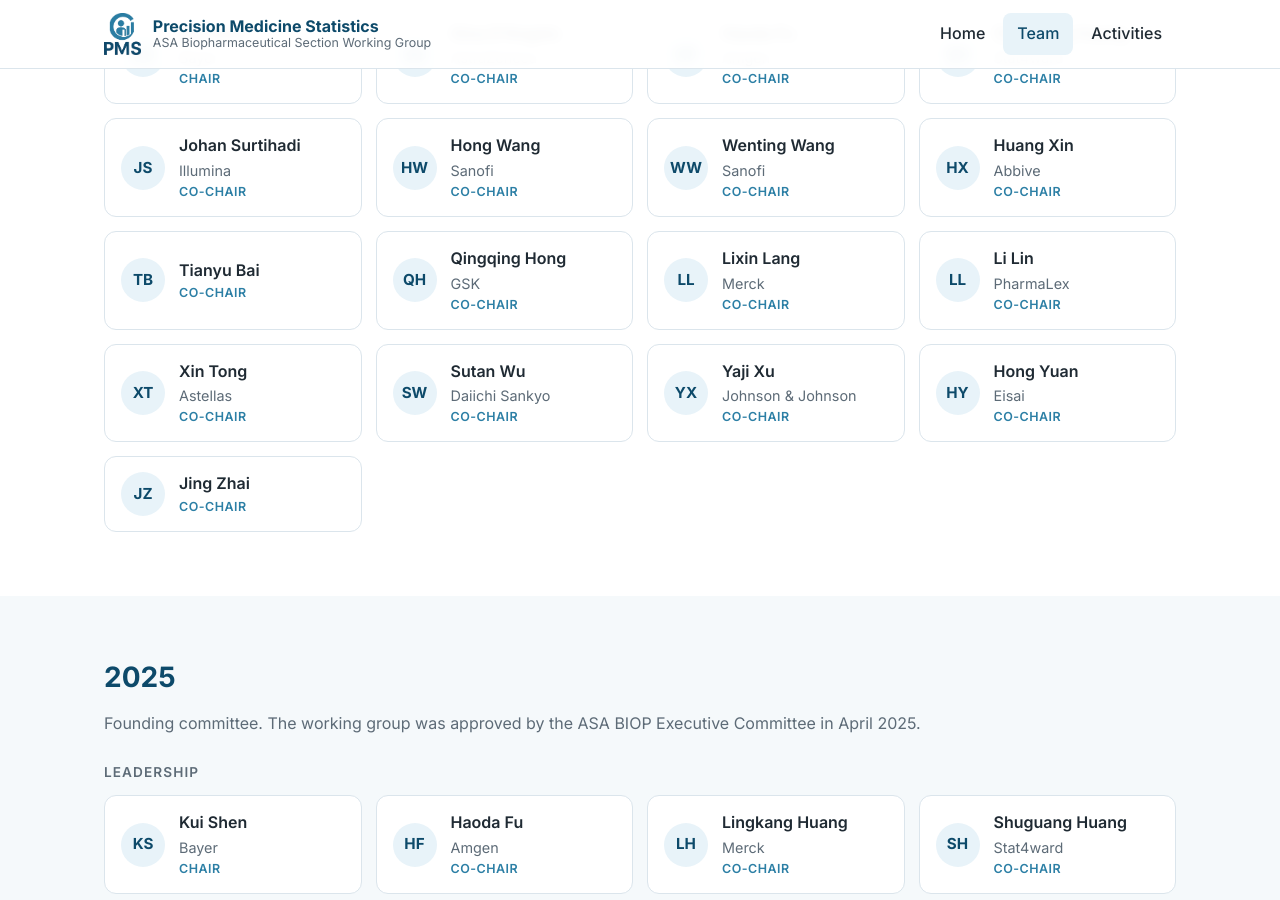
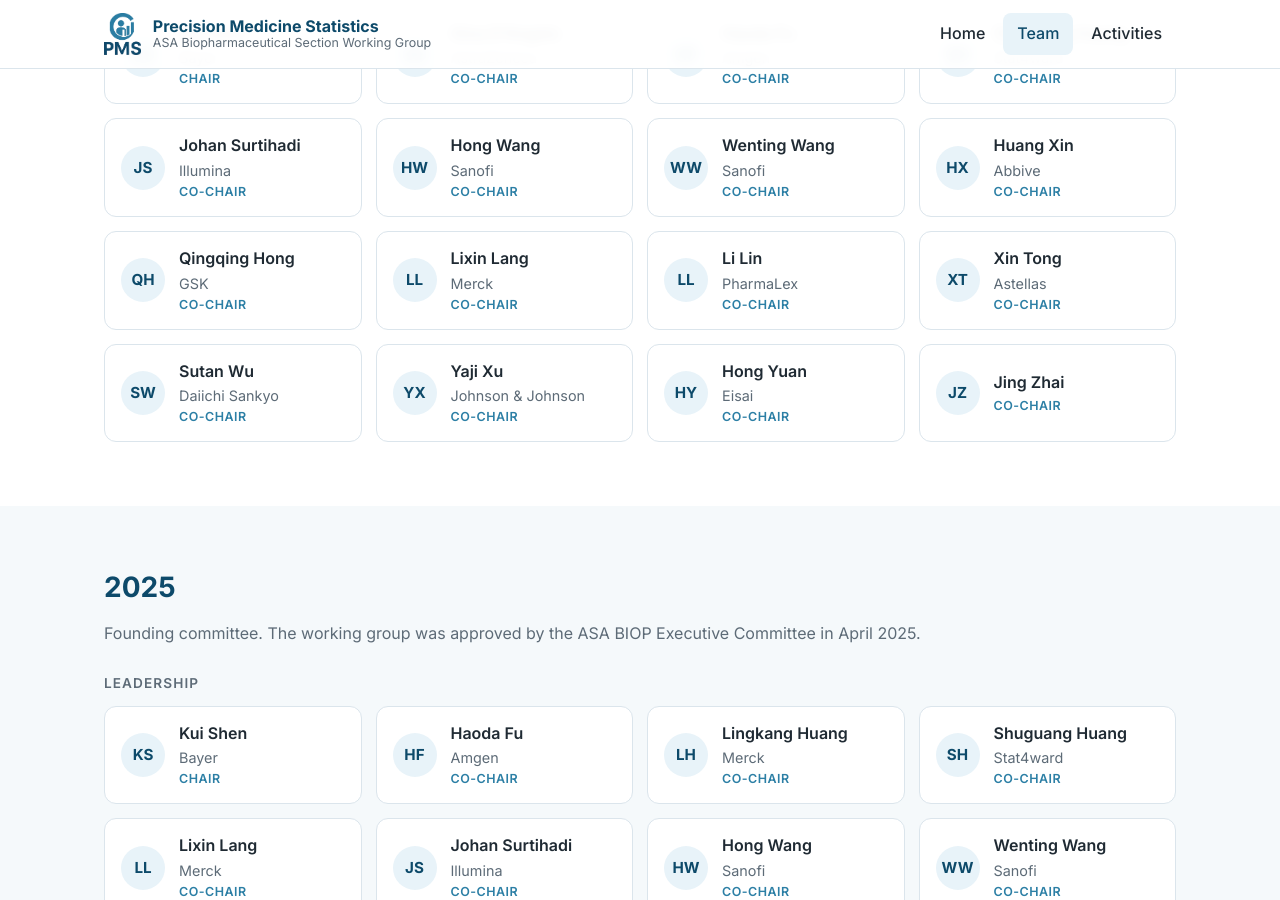
Before and after one commit to asa-biop-pms/asa-biop-pms.github.io, a Jekyll site: the page built from team.html, in a window 1280 px wide and 900 px high, scrolled down 491 px. Built offline with Jekyll 4.4.1, drawn with Linux system fonts in a browser that asks for light colours.

Commit message:
Update members.yml

```diff
--- a/_data/members.yml
+++ b/_data/members.yml
@@ -10,7 +10,6 @@
     - { name: Hong Wang, affiliation: Sanofi, role: Co-Chair }
     - { name: Wenting Wang, affiliation: Sanofi, role: Co-Chair }
     - { name: Huang Xin, affiliation: "Abbive", role: Co-Chair }
-    - { name: Tianyu Bai, affiliation: "", role: Co-Chair }
     - { name: Qingqing Hong, affiliation: "GSK", role: Co-Chair }
     - { name: Lixin Lang, affiliation: Merck, role: Co-Chair }
     - { name: Li Lin, affiliation: "PharmaLex ", role: Co-Chair }
```
